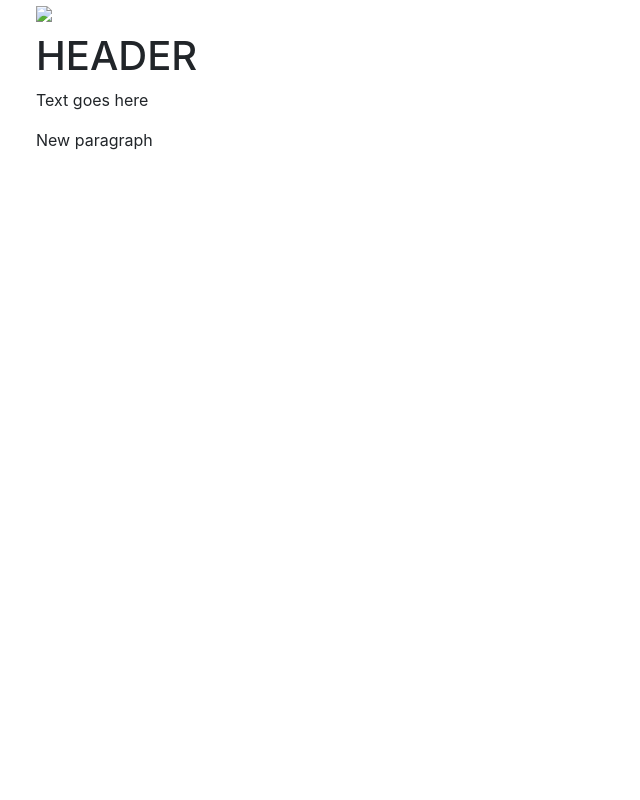
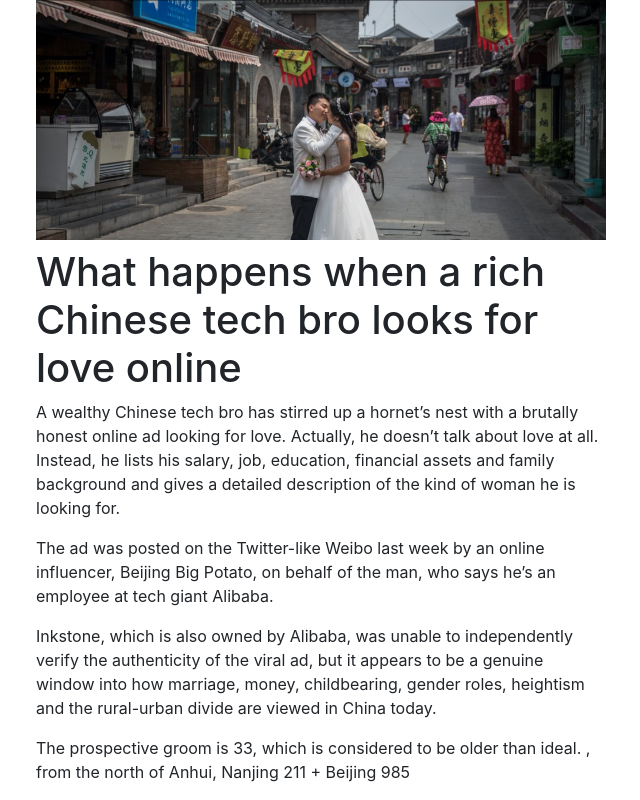
Before and after one commit to yevseyeve/animated-spoon, a plain HTML site: page index.html in a window 1280 px wide. Shown: the whole page, without its empty margins (319-959 px from the left). Drawn offline with nearby package versions, Linux system fonts and the light colour scheme.

Commit message:
Update index.html

```diff
--- a/index.html
+++ b/index.html
@@ -16,21 +16,25 @@
       }
     </style>
 
-    <title>HEADER</title>
+    <title>What happens when a rich Chinese tech bro looks for love online</title>
   </head>
   <body>
     <div class="container" style="max-width: 600px; ">
       <div class="row mb-2">
         <div class="col">
-          <img src="image.jpg" />
+          <img src="2.jpg" />
         </div>
       </div>
       <div class="row">
         <div class="col">
-          <h1>HEADER</h1>
+          <h1>What happens when a rich Chinese tech bro looks for love online</h1>
 
-            <p>Text goes here</p>
-            <p>New paragraph</p>
+            <p>A wealthy Chinese tech bro has stirred up a hornet’s nest with a brutally honest online ad looking for love.
+Actually, he doesn’t talk about love at all. Instead, he lists his salary, job, education, financial assets and family background and gives a detailed description of the kind of woman he is looking for.</p>
+            <p>The ad was posted on the Twitter-like Weibo last week by an online influencer, Beijing Big Potato, on behalf of the man, who says he’s an employee at tech giant Alibaba.</p>
+<p>Inkstone, which is also owned by Alibaba, was unable to independently verify the authenticity of the viral ad, but it appears to be a genuine window into how marriage, money, childbearing, gender roles, heightism and the rural-urban divide are viewed in China today.</p>
+<p>The prospective groom is 33, which is considered to be older than ideal.
+, from the north of Anhui, Nanjing 211 + Beijing 985</p>
 
 
 
```
